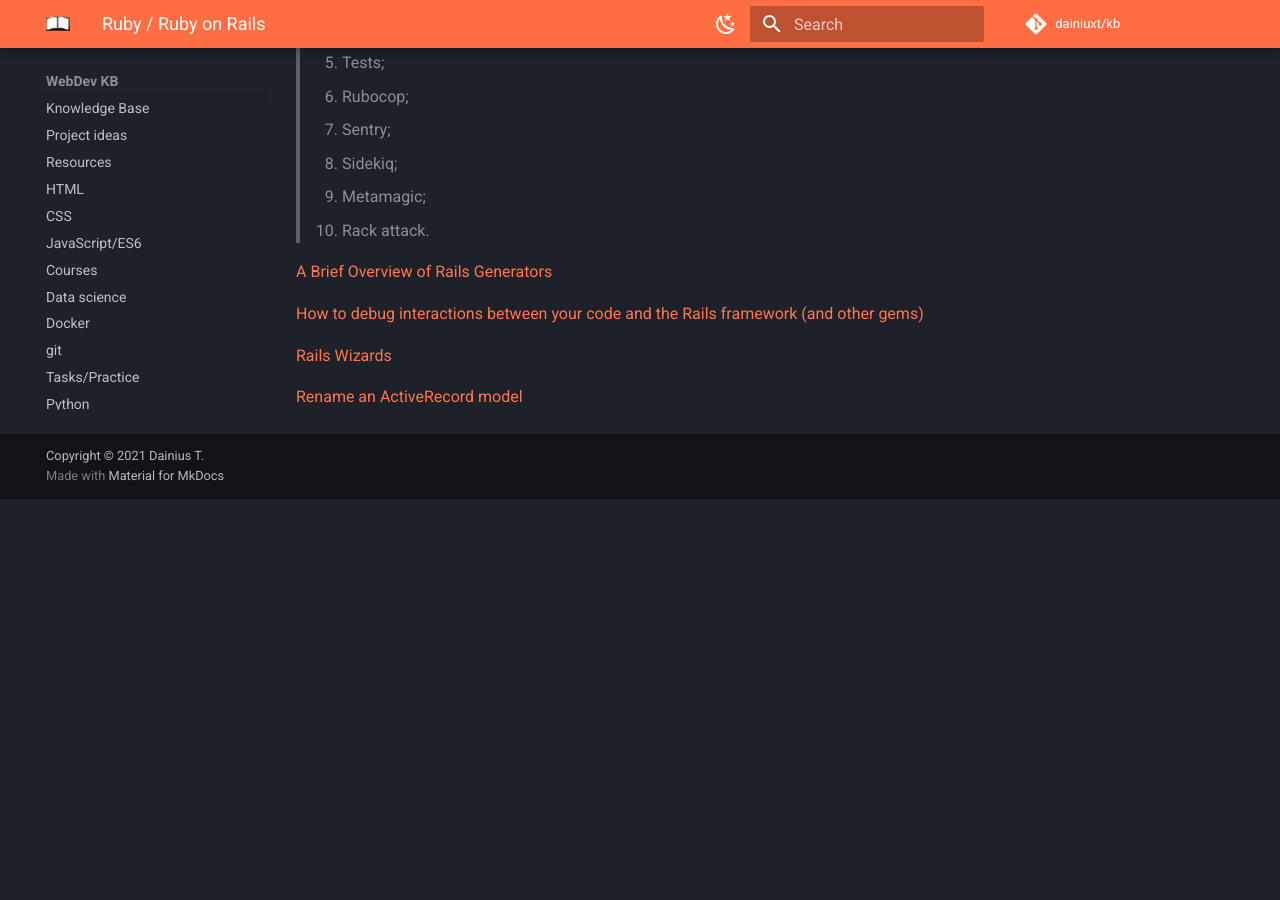
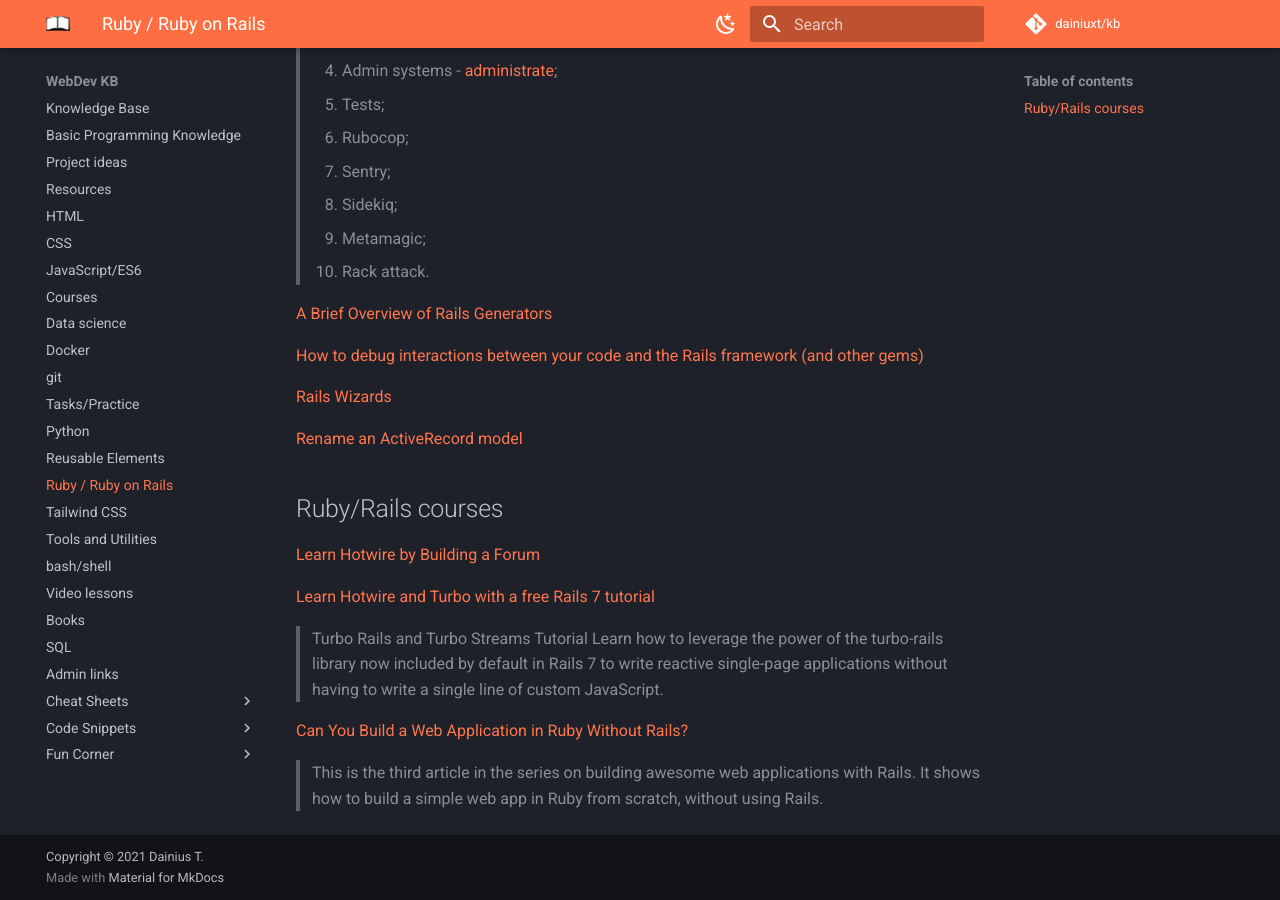
Before and after one commit to dainiuxt/kb, an MkDocs documentation site: the page built from docs/RubyRails.md, in a window 1280 px wide and 900 px high, scrolled down 648 px. Built offline with MkDocs 1.6.1 and Material for MkDocs 9.7.7, drawn with Linux system fonts in a browser that asks for light colours; comment, search, counter and statistics services are not loaded; before the commit the page ends 1147 px from its top, so only the background shows below that.

Commit message:
add basic programming concepts chapter

```diff
--- a/docs/RubyRails.md
+++ b/docs/RubyRails.md
@@ -7,6 +7,8 @@
 [rbenv cheatsheet](https://devhints.io/rbenv)
 
 > rbenv lets you manage installations of multiple Ruby versions.
+
+[Logging in Rails](https://blog.appsignal.com/2023/03/01/making-the-most-of-your-logs-in-rails.html)
 
 [FREE resources to help you get started in just under 6 hours...](https://dev.to/thecodepixi/a-ruby-on-rails-roadmap-34i4)
 
@@ -34,3 +36,16 @@
 [Rails Wizards](https://jonsully.net/blog/rails-wizards-part-one/)
 
 [Rename an ActiveRecord model](https://marouenbousnina.com/tutorials/2018-06-11-rename-activerecord-model/)
+
+## Ruby/Rails courses
+
+[Learn Hotwire by Building a Forum](https://store.afomera.dev/view/courses/learn-hotwire/681541-getting-started/1974282-bootstrapping-our-rails-app)
+
+[Learn Hotwire and Turbo with a free Rails 7 tutorial](https://www.hotrails.dev/turbo-rails)
+
+> Turbo Rails and Turbo Streams Tutorial
+> Learn how to leverage the power of the turbo-rails library now included by default in Rails 7 to write reactive single-page applications without having to write a single line of custom JavaScript.
+
+[Can You Build a Web Application in Ruby Without Rails?](https://www.akshaykhot.com/building-web-application-without-rails/)
+
+> This is the third article in the series on building awesome web applications with Rails. It shows how to build a simple web app in Ruby from scratch, without using Rails.
```
Also changed, not shown: docs/00CoreProgrammingConcepts.md (added, +7 -0 lines), docs/Courses.md (+4 -0 lines), docs/Datascience.md (+12 -0 lines), docs/Git.md (+1 -1 lines), docs/books.md (+7 -0 lines), docs/sql.md (+2 -0 lines), Articles/DjangoStartProject.md (renamed from Articles/6steosDjango.md).
